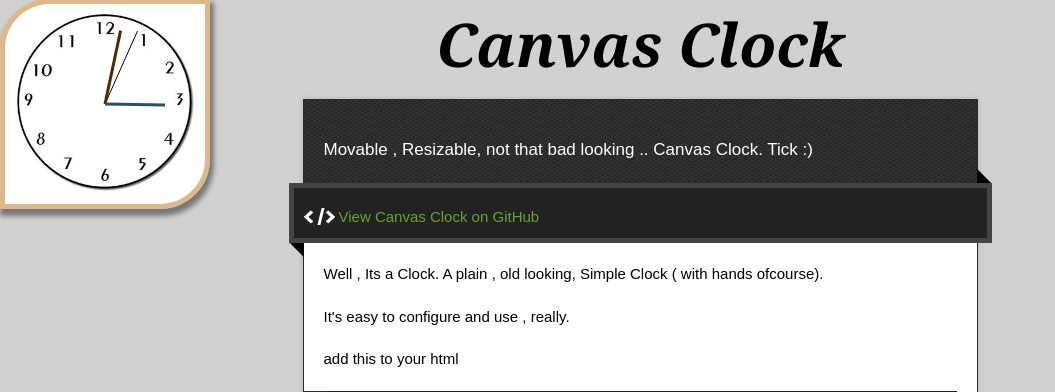
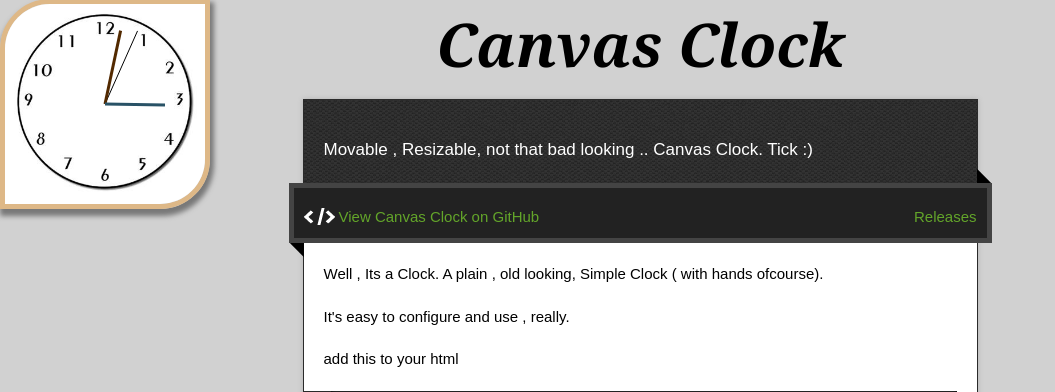
Before and after one commit to satinjeet/satinjeet.github.io, a PHP site: page /clock/index.html in a window 1280 px wide. Shown: the part 31-423 px from the top of the page, without its empty margins (0-1055 px from the left). Run offline with PHP 8.4, Linux system fonts and the light colour scheme; some libraries are stand-ins or nearby versions.

Commit message:
version update

```diff
--- a/clock/index.html
+++ b/clock/index.html
@@ -7,6 +7,7 @@
     <meta http-equiv="X-UA-Compatible" content="IE=edge,chrome=1">
     <link rel="stylesheet" href="stylesheets/stylesheet.css" media="screen"/>
     <link rel="stylesheet" href="stylesheets/pygment_trac.css"/>
+    <script type="text/javascript" src="https://ajax.googleapis.com/ajax/libs/jquery/1.7.1/jquery.min.js"></script>
     <script type="text/javascript" src="https://ajax.googleapis.com/ajax/libs/jquery/1.7.1/jquery.min.js"></script>
     <script type="text/javascript" src="javascripts/script.js"></script>
     <script type="text/javascript" src="javascripts/clock.js"></script>
@@ -26,6 +27,7 @@
           <div class="download-bar">
             <div class="inner">
               <a href="https://github.com/satinjeet" class="code">View Canvas Clock on GitHub</a>
+              <a href="releases" class="download">Releases</a>
             </div>
             <span class="blc"></span><span class="trc"></span>
           </div>
--- a/clock/stylesheets/stylesheet.css
+++ b/clock/stylesheets/stylesheet.css
@@ -562,6 +562,17 @@ p.tagline {
   filter:alpha(opacity=100);  /* IE 5-7 */
 }
 
+.download-bar a.download {
+  margin-top: 8px;
+  display: block;
+  float: right;
+  text-indent: 0;
+  width: auto;
+  height: auto;
+  opacity: 1;
+  filter:alpha(opacity=100);  /* IE 5-7 */
+}
+
 .current-section {
   position: fixed;
   top: 0;
```
Also changed, not shown: 2 other files.
